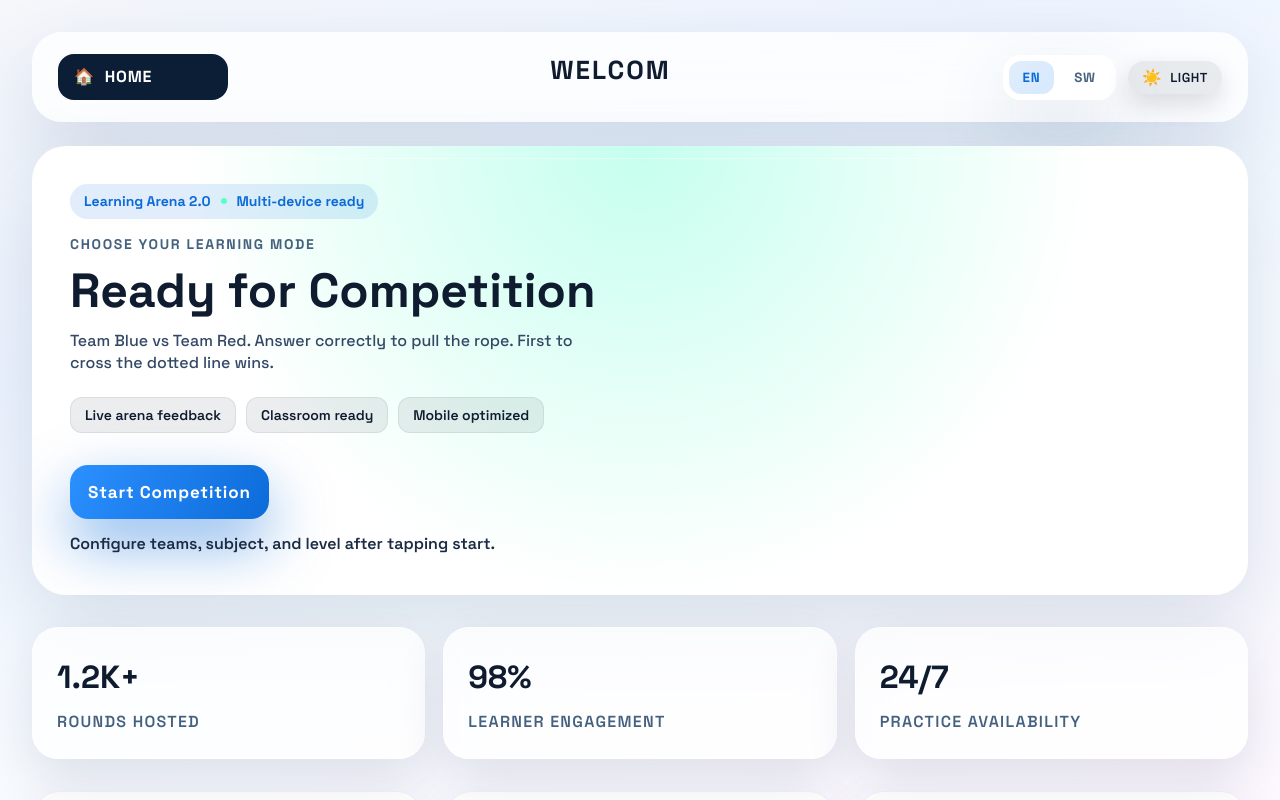
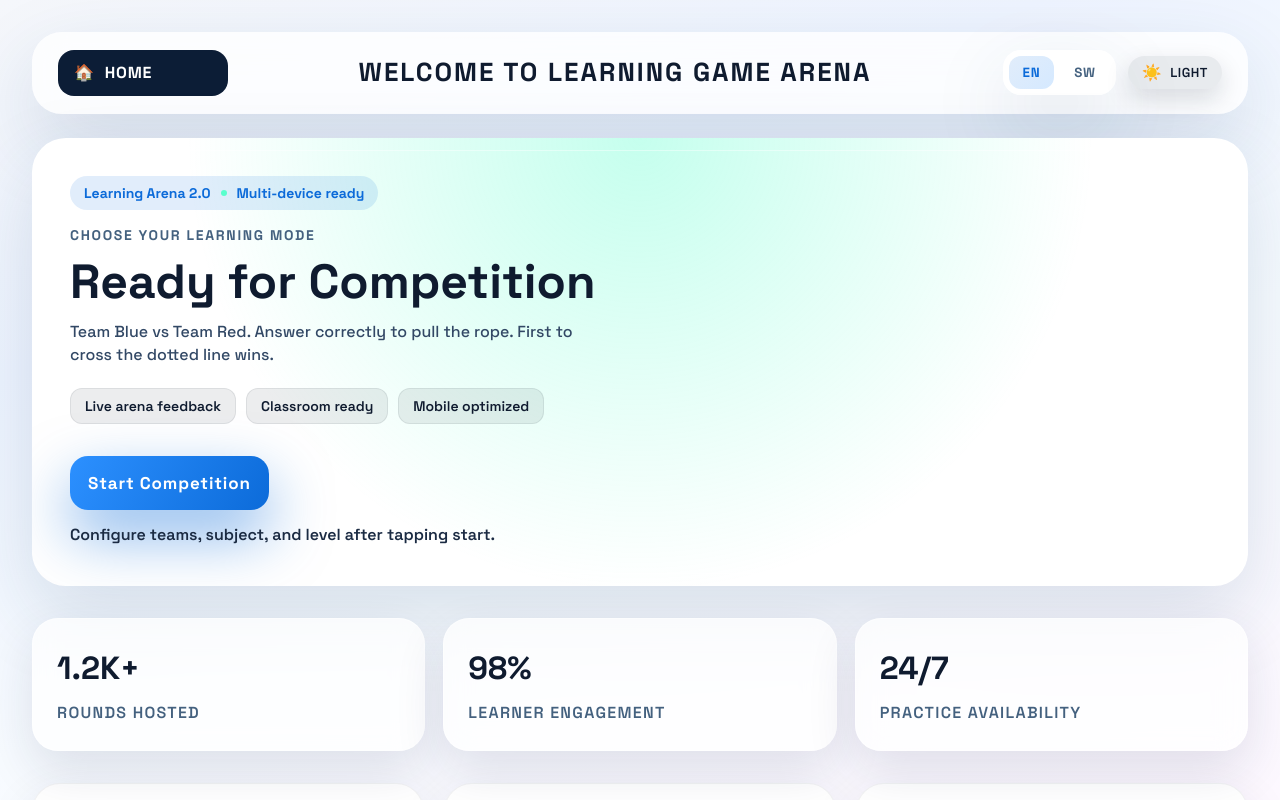
Before and after one commit to fyp-academic/learning-game, a React (Vite) app: page / in a window 1280 px wide. Shown: the top 800 px of the page. Built offline with nearby package versions, Linux system fonts and the light colour scheme.

Commit message:
4th push

```diff
--- a/src/components/LandingPage/LandingPage.jsx
+++ b/src/components/LandingPage/LandingPage.jsx
@@ -98,8 +98,6 @@ export default function LandingPage(){
   });
   const [formErrorKey, setFormErrorKey] = useState("");
   const [countdown, setCountdown] = useState(null);
-  const [typedTitle, setTypedTitle] = useState("");
-  const [isDeleting, setIsDeleting] = useState(false);
   const titleTarget = t(lang, "welcomeTitle");
 
   useEffect(() => {
@@ -108,34 +106,6 @@ export default function LandingPage(){
       localStorage.setItem("tug_theme", theme);
     } catch {}
   }, [theme]);
-
-  useEffect(() => {
-    setTypedTitle("");
-    setIsDeleting(false);
-  }, [titleTarget]);
-
-  useEffect(() => {
-    let timeout;
-
-    if(!isDeleting && typedTitle === titleTarget){
-      timeout = setTimeout(() => setIsDeleting(true), 1200);
-    } else if(isDeleting && typedTitle === ""){
-      timeout = setTimeout(() => setIsDeleting(false), 400);
-    } else {
-      timeout = setTimeout(() => {
-        setTypedTitle(prev => {
-          if(isDeleting){
-            const nextLength = Math.max(prev.length - 1, 0);
-            return titleTarget.slice(0, nextLength);
-          }
-          const nextLength = Math.min(prev.length + 1, titleTarget.length);
-          return titleTarget.slice(0, nextLength);
-        });
-      }, isDeleting ? 35 : 80);
-    }
-
-    return () => clearTimeout(timeout);
-  }, [typedTitle, isDeleting, titleTarget]);
 
   useEffect(() => {
     if(countdown === null) return;
@@ -245,10 +215,7 @@ export default function LandingPage(){
           <span aria-hidden="true">🏠</span><b>{t(lang, "home")}</b>
         </div>
 
-        <h1 className={styles.title} aria-label={titleTarget}>
-          <span className={styles.typingText}>{typedTitle || titleTarget}</span>
-          <span className={styles.typingCursor} aria-hidden="true" />
-        </h1>
+        <h1 className={styles.title}>{titleTarget}</h1>
 
         <div className={styles.headerActions}>
           <div className={styles.langPill} role="group" aria-label={t(lang, "language")}>
--- a/src/components/LandingPage/LandingPage.module.css
+++ b/src/components/LandingPage/LandingPage.module.css
@@ -38,17 +38,6 @@
   word-break:break-word;
   padding:0 4px;
 }
-.typingText{display:inline-block; white-space:nowrap; max-width:100%; overflow:hidden;}
-.typingCursor{
-  display:inline-block;
-  width:3px;
-  height:1.2em;
-  background:var(--navy);
-  margin-left:6px;
-  animation: blink 1s steps(2, start) infinite;
-}
-
-@keyframes blink{to{visibility:hidden;}}
 .headerActions{justify-self:end; display:flex; align-items:center; gap:12px; flex-wrap:wrap; justify-content:flex-end;}
 .langPill{
   background:rgba(255,255,255,.9);
```
